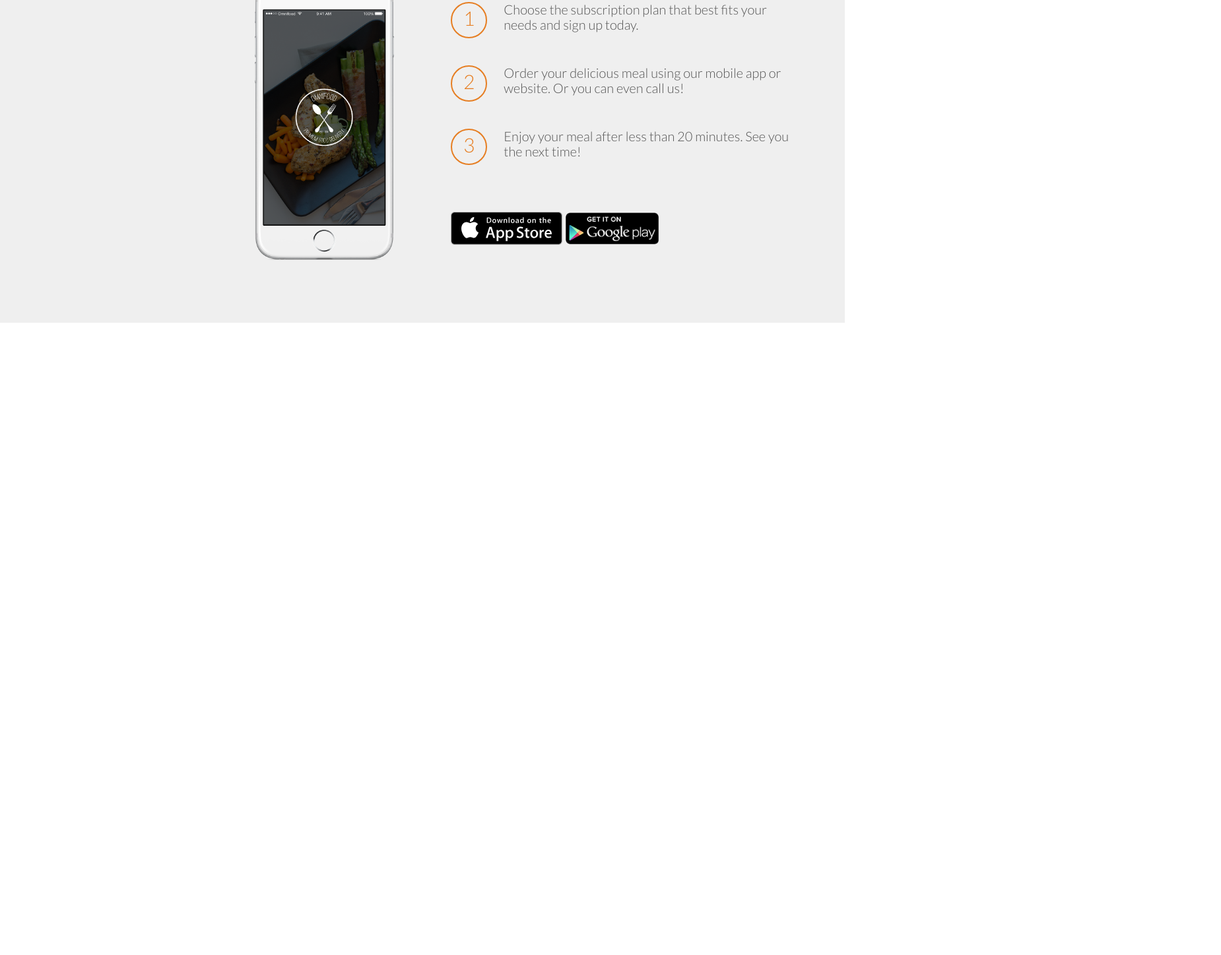
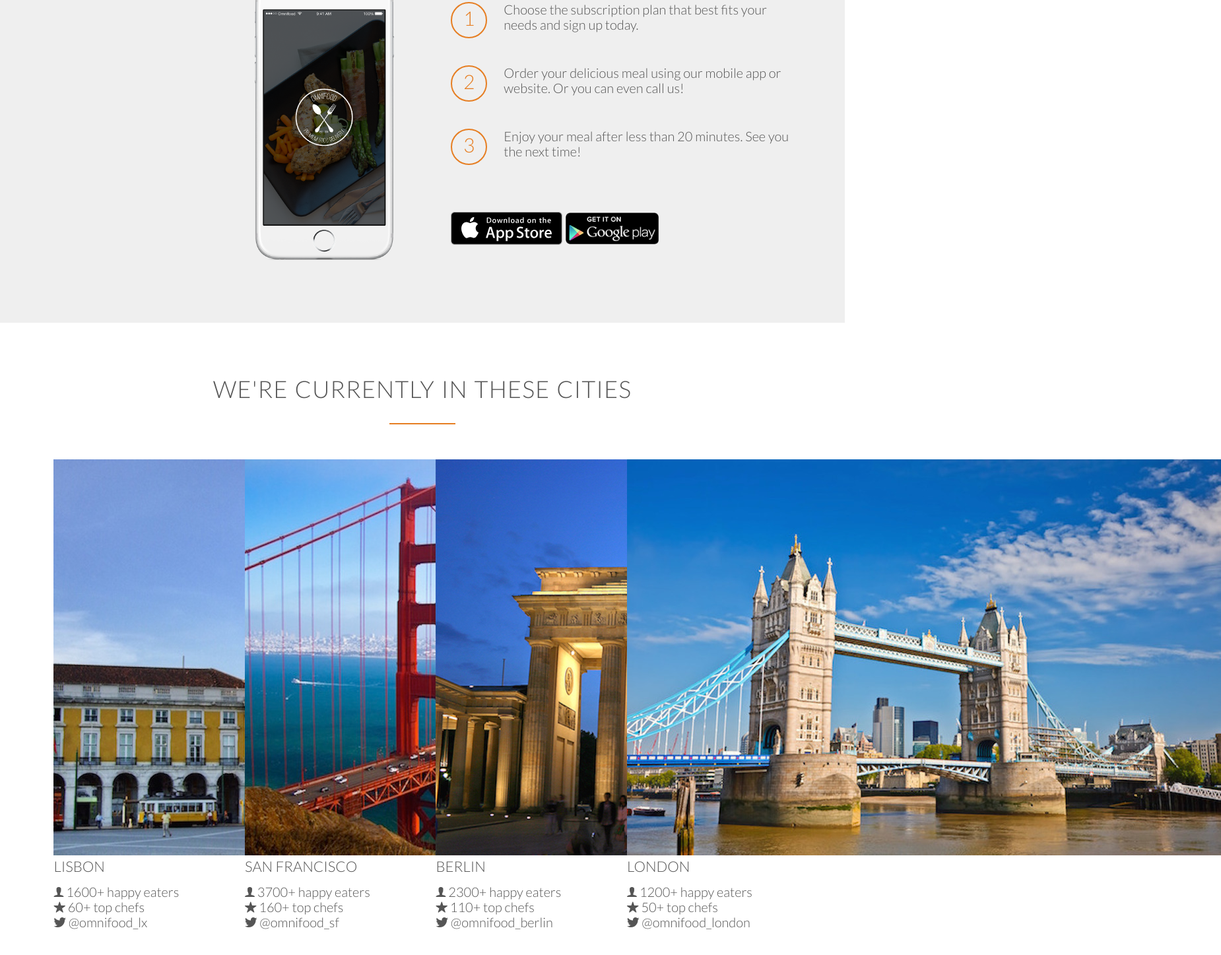
Before and after one commit to disneywalt19/Omnifood, a plain HTML site: page index.html in a window 1280 px wide. Shown: the part 2249-3696 px from the top of the page at 66% size, 1850 px wide, since content can reach past the window. Before the commit the page ends 2738 px from the top, so only its background shows below. Drawn offline with Linux system fonts and the light colour scheme.

Commit message:
Building the cities section-part1

```diff
--- a/index.html
+++ b/index.html
@@ -149,6 +149,83 @@
         </div>
     </section>
 
+    <section class="section-cities">
+        <div class="row">
+            <h2>We're currently in these cities</h2>
+        </div>
+            <div class="row">
+                <div class="col span-1-of-4 box">
+                    <img src="resources/img/lisbon-3.jpg" alt="Lisbon">
+                    <h3>Lisbon</h3>
+                    <div class="city-feature">
+                        <i class="ion-ios-person"></i>
+                        1600+ happy eaters
+                    </div>
+                    <div class="city-feature">
+                        <i class="ion-ios-star"></i>
+                        60+ top chefs
+                    </div>
+                    <div class="city-feature">
+                        <i class="ion-logo-twitter"></i>
+                        @omnifood_lx
+                    </div>
+                </div>
+                <div class="col span-1-of-4 box">
+                    <img src="resources/img/san-francisco.jpg" alt="San Francisco">
+                    <h3>San Francisco</h3>
+                    <div class="city-feature">
+                        <i class="ion-ios-person"></i>
+                        3700+ happy eaters
+                    </div>
+                    <div class="city-feature">
+                        <i class="ion-ios-star"></i>
+                        160+ top chefs
+                    </div>
+                    <div class="city-feature">
+                        <i class="ion-logo-twitter"></i>
+                        @omnifood_sf
+                    </div>
+                </div>
+                <div class="col span-1-of-4 box">
+                    <img src="resources/img/berlin.jpg" alt="Berlin">
+                    <h3>Berlin</h3>
+                    <div class="city-feature">
+                        <i class="ion-ios-person"></i>
+                        2300+ happy eaters
+                    </div>
+                    <div class="city-feature">
+                        <i class="ion-ios-star"></i>
+                        110+ top chefs
+                    </div>
+                    <div class="city-feature">
+                        <i class="ion-logo-twitter"></i>
+                        @omnifood_berlin
+                    </div>
+                </div>
+                <div class="col span-1-of-4 box">
+                    <img src="resources/img/london.jpg" alt="London">
+                    <h3>London</h3>
+                    <div class="city-feature">
+                        <i class="ion-ios-person"></i>
+                        1200+ happy eaters
+                    </div>
+                    <div class="city-feature">
+                        <i class="ion-ios-star"></i>
+                        50+ top chefs
+                    </div>
+                    <div class="city-feature">
+                        <i class="ion-logo-twitter"></i>
+                        @omnifood_london
+                    </div>
+                </div>
+
+            </div>
+    </section>
+
+
+
+
+
 </body>
 
 
@@ -157,13 +234,4 @@
 
 <!--
 
-Section 3: How it works
-Title:
-
-1.
-2.
-3.
-
-
-
 -->
```
